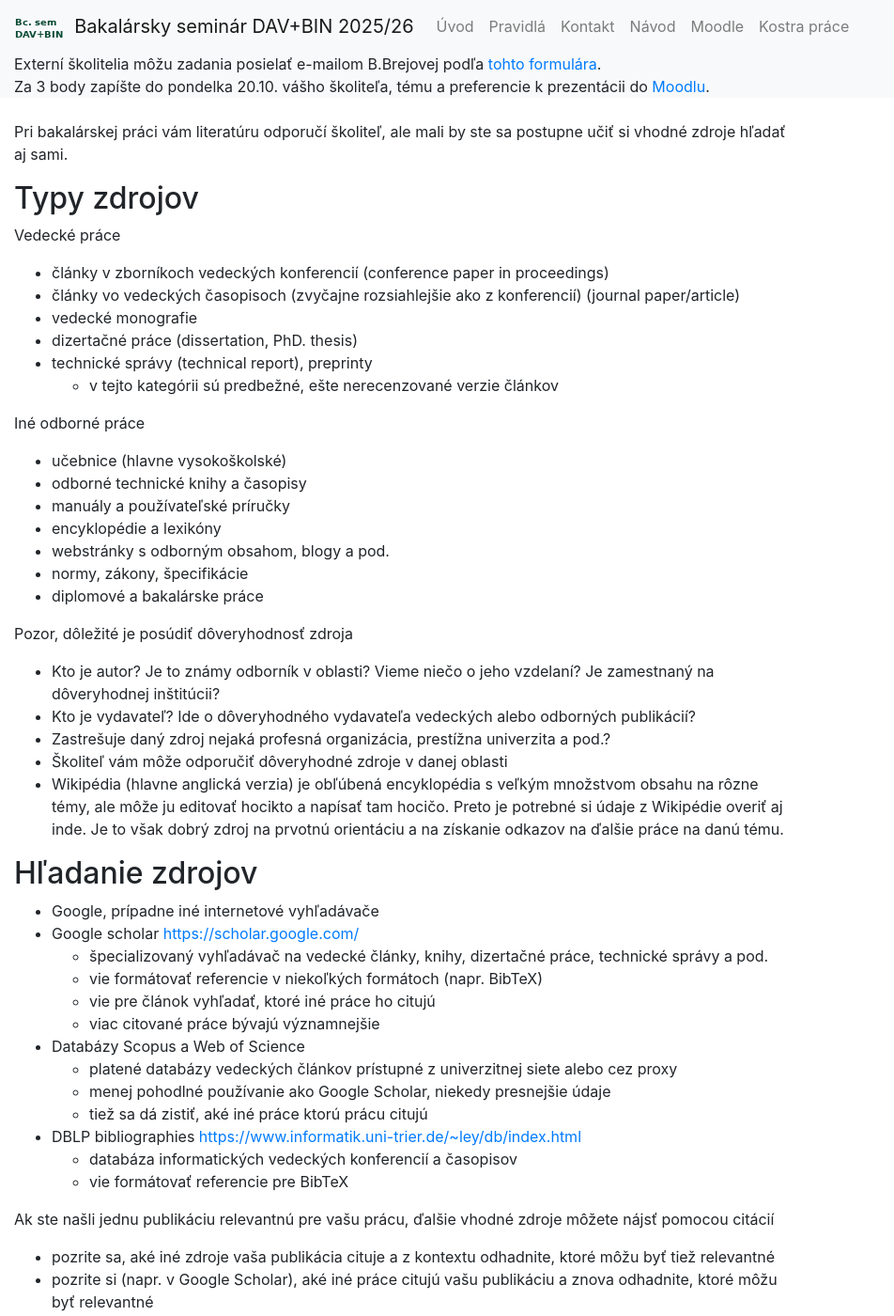
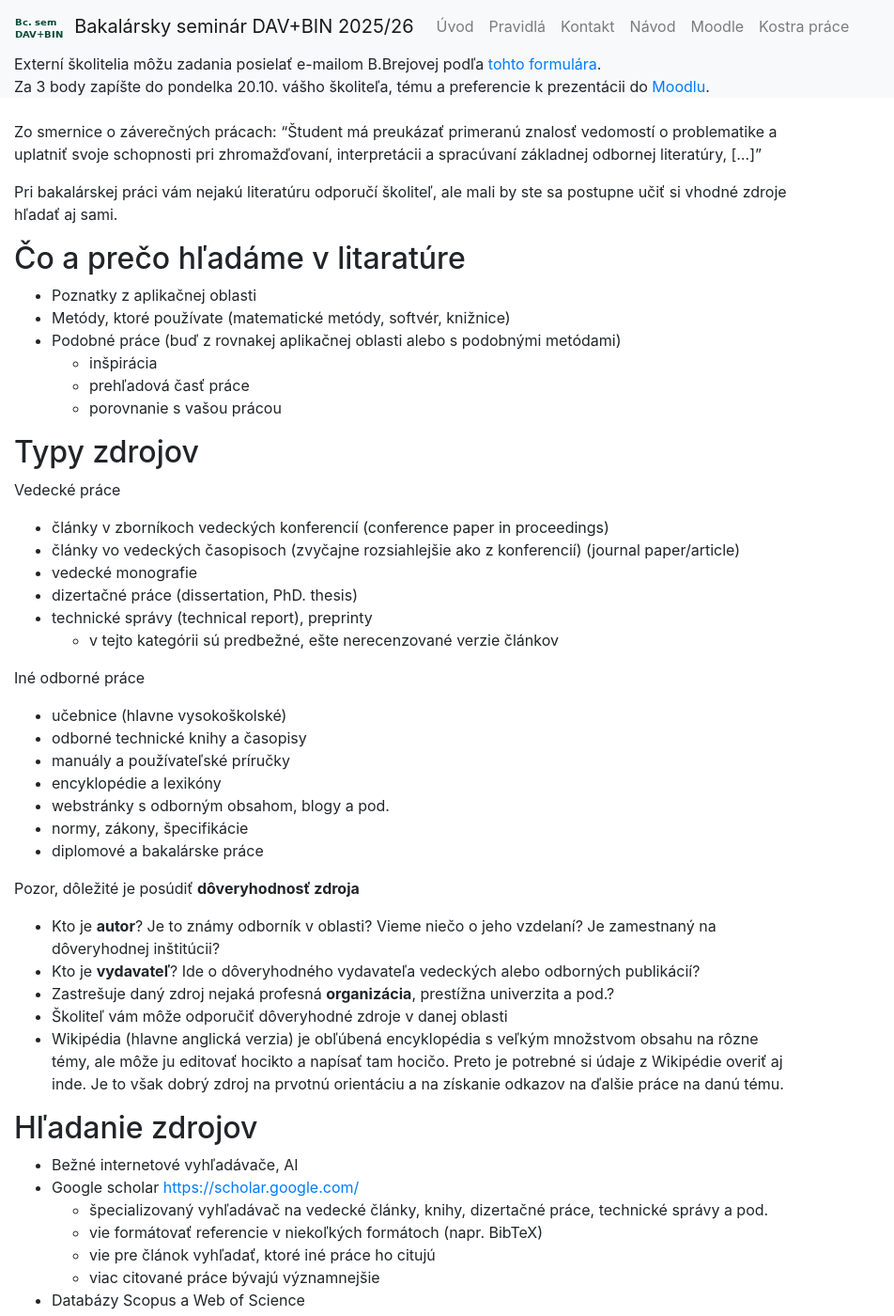
Before and after one commit to bbrejova/bcdav, a Jekyll site: the page built from Práca_s_literatúrou.md, in a window 1280 px wide and 1400 px high. Shown: the whole window at 94% size, without its empty margins (0-952 px from the left). Built offline with Jekyll 4.4.1, drawn with Linux system fonts in a browser that asks for light colours; nearby versions of some CDN libraries; our own code applies the rules of GitHub Pages for plain Markdown files; some of the changed text lies outside the part shown.

Commit message:
next meeting

```diff
--- a/Práca_s_literatúrou.md
+++ b/Práca_s_literatúrou.md
@@ -2,8 +2,22 @@
 title: Práca s literatúrou
 ---
 
-Pri bakalárskej práci vám literatúru odporučí školiteľ, ale mali by ste
+Zo smernice o záverečných prácach: "Študent má preukázať primeranú znalosť vedomostí o problematike a uplatniť svoje schopnosti pri zhromažďovaní, interpretácii a spracúvaní základnej odbornej literatúry, [...]"
+
+Pri bakalárskej práci vám nejakú literatúru odporučí školiteľ, ale mali by ste
 sa postupne učiť si vhodné zdroje hľadať aj sami.
+
+## Čo a prečo hľadáme v litaratúre
+
+* Poznatky z aplikačnej oblasti
+* Metódy, ktoré používate (matematické metódy, softvér, knižnice)
+* Podobné práce (buď z rovnakej aplikačnej oblasti alebo s podobnými metódami)
+  * inšpirácia
+  * prehľadová časť práce
+  * porovnanie s vašou prácou
+
+
+
 
 ## Typy zdrojov
 
@@ -29,13 +43,13 @@ Iné odborné práce
   - normy, zákony, špecifikácie
   - diplomové a bakalárske práce
 
-Pozor, dôležité je posúdiť dôveryhodnosť zdroja
+Pozor, dôležité je posúdiť **dôveryhodnosť zdroja**
 
-  - Kto je autor? Je to známy odborník v oblasti? Vieme niečo o jeho
+  - Kto je **autor**? Je to známy odborník v oblasti? Vieme niečo o jeho
     vzdelaní? Je zamestnaný na dôveryhodnej inštitúcii?
-  - Kto je vydavateľ? Ide o dôveryhodného vydavateľa vedeckých alebo
+  - Kto je **vydavateľ**? Ide o dôveryhodného vydavateľa vedeckých alebo
     odborných publikácií?
-  - Zastrešuje daný zdroj nejaká profesná organizácia, prestížna
+  - Zastrešuje daný zdroj nejaká profesná **organizácia**, prestížna
     univerzita a pod.?
   - Školiteľ vám môže odporučiť dôveryhodné zdroje v danej oblasti
   - Wikipédia (hlavne anglická verzia) je obľúbená encyklopédia s
@@ -46,7 +60,7 @@ Pozor, dôležité je posúdiť dôveryhodnosť zdroja
 
 ## Hľadanie zdrojov
 
-  - Google, prípadne iné internetové vyhľadávače
+  - Bežné internetové vyhľadávače, AI
   - Google scholar <https://scholar.google.com/>
       - špecializovaný vyhľadávač na vedecké články, knihy, dizertačné
         práce, technické správy a pod.
@@ -134,12 +149,19 @@ konzistentné v celom zozname literatúry)
 ## Ako citovať použité zdroje
 
   - Jednotlivé položky v zozname literatúry sú väčšinou číslované \[1\],
-    \[2\],... (niekedy sú im priradené skratky, napr. \[CLRS01\]). Pomocou
+    \[2\],...  Pomocou
     týchto označení sa na ne potom odkazujeme v texte.
       - Opäť je vhodné každú položku aspoň raz v texte spomenúť, aby
         bolo jasné prečo ju citujete.
-  - Takýmto odkazom poukážeme na zdroj daného údaju alebo tvrdenia,
-    napr.
+  - Dôvody, prečo prácu citujete môžu byť napr.
+    - Akademická integrita: nevydávať cudziu prácu za vlastnú, priznať zdroje, tým aj poďakovať pôvodným autorom
+    - Uviesť zdroj netriviálnych tvrdení na overenie ich pravdivosti
+    - Odkázať na softvéry a iné práce, ktoré priamo využívate v práci
+    - Prehľad existujúcich prác vo vašej oblasti
+
+
+Odkazy na zdroje v texte práce
+  - Odkazom poukážeme na zdroj daného údaju alebo tvrdenia, napr.
       - *Časová zložitosť algoritmu MergeSort je O(n log n) \[4\].* (v
         knihe, ktorá je v zozname literatúry pod číslom \[4\], je zdroj
         tohto tvrdenia o zložitosti)
@@ -166,13 +188,15 @@ konzistentné v celom zozname literatúry)
         určitej oblasti.)
   - Je možné sa odkazovať aj na konkrétne kapitoly alebo strany
     citovaných diel.
+  - V texte väčšinou neuvádzame ďalšie podrobnosti ako napríklad celý názov práce, názov konferencie a podobne, tie sú v zozname literatúry.
+
 
 ## Podporný softvér
 
 Databáza článkov, automatické generovanie zoznamu literatúry v rôznych
 formátoch, pridávanie poznámok
 
-  - <https://www.mendeley.com/>
-  - <https://www.zotero.org/>
+  - <https://www.mendeley.com/> (open source)
+  - <https://www.zotero.org/> (komerčný)
 
 Prácu s literatúrou v LaTeXu popisujeme na [tejto stránke](./LaTeX_pre_bakalársku_prácu.md).
```
Also changed, not shown: other parts of Práca_s_literatúrou.md (+1 -0 lines), DÚ1.md (+4 -4 lines), index.md (+7 -1 lines).
